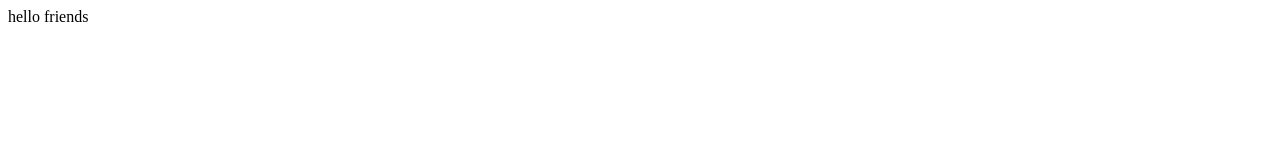
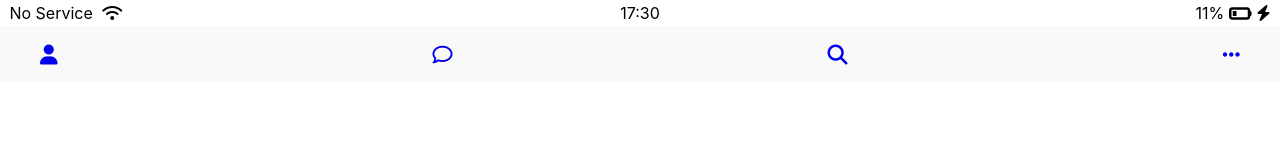
Before and after one commit to norahBOX/kokoa-clone, a plain HTML site: page friends.html in a window 1280 px wide. Drawn offline with Linux system fonts and the light colour scheme.

Commit message:
6.10 nav-bar css start

```diff
--- /dev/null
+++ b/css/components/nav-bar.css
@@ -0,0 +1,8 @@
+.nav {
+  background-color: #f9f9fa;
+  padding: 20px 40px;
+}
+.nav__list {
+  display: flex;
+  justify-content: space-between;
+}
--- a/css/styles.css
+++ b/css/styles.css
@@ -1,7 +1,9 @@
 @import "reset.css";
 @import "variables.css";
+
 /* components */
 @import "components/status-bar.css";
+@import "components/nav-bar.css";
 /* screens */
 @import "screens/login.css";
 
--- a/friends.html
+++ b/friends.html
@@ -1 +1,46 @@
-hello friends
+<!DOCTYPE html>
+<html lang="en">
+  <head>
+    <link rel="stylesheet" href="css/styles.css">
+    <meta charset="UTF-8">
+    <meta name="viewport" content="width=device-width, initial-scale=1.0">
+    <title>Friends - kokoa clone</title>
+  </head>
+  <body>
+    <div class="status-bar">
+      <div class="status-bar__column">
+        <span>No Service</span>
+        <i class="fas fa-wifi"></i>
+      </div>
+      <div class="status-bar__column">
+        <span>17:30</span>
+      </div>
+      <div class="status-bar__column">
+        <span>11%</span>
+        <i class="fas fa-battery-quarter fa-lg"></i>
+        <i class="fas fa-bolt"></i>
+      </div>
+    </div>
+
+    <nav class="nav">
+      <ul class="nav__list">
+        <li class="nav__btn">
+          <a class="nav__link" href="friends.html"><i class="fas fa-user fa-lg"></i></a>
+        </li>
+        <li class="nav__btn">
+          <a class="nav__link" href="#"><i class="far fa-comment fa-lg"></i></a>
+        </li>
+        <li class="nav__btn">
+          <a class="nav__link" href="#"><i class="fas fa-search fa-lg"></i></a>
+        </li>
+        <li class="nav__btn">
+          <a class="nav__link" href="#"><i class="fas fa-ellipsis-h fa-lg"></i></a>
+        </li>
+      </ul>
+    </nav>
+
+
+
+    <script src="https://kit.fontawesome.com/b900b7ce92.js" crossorigin="anonymous"></script>
+  </body>
+</html>
```
Also changed, not shown: index.html (+4 -1 lines).
